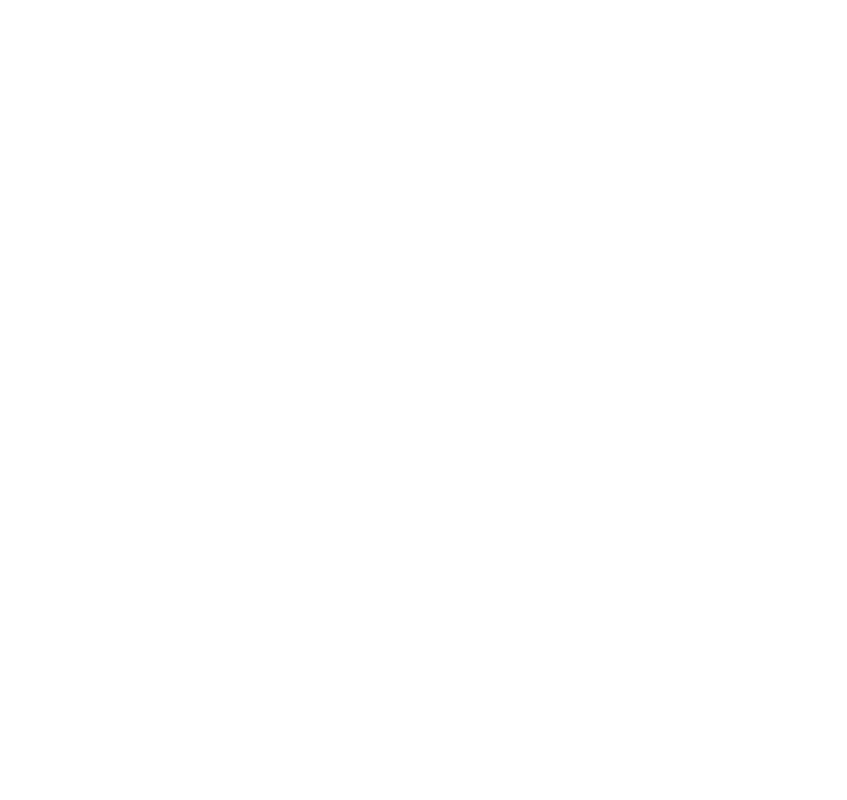
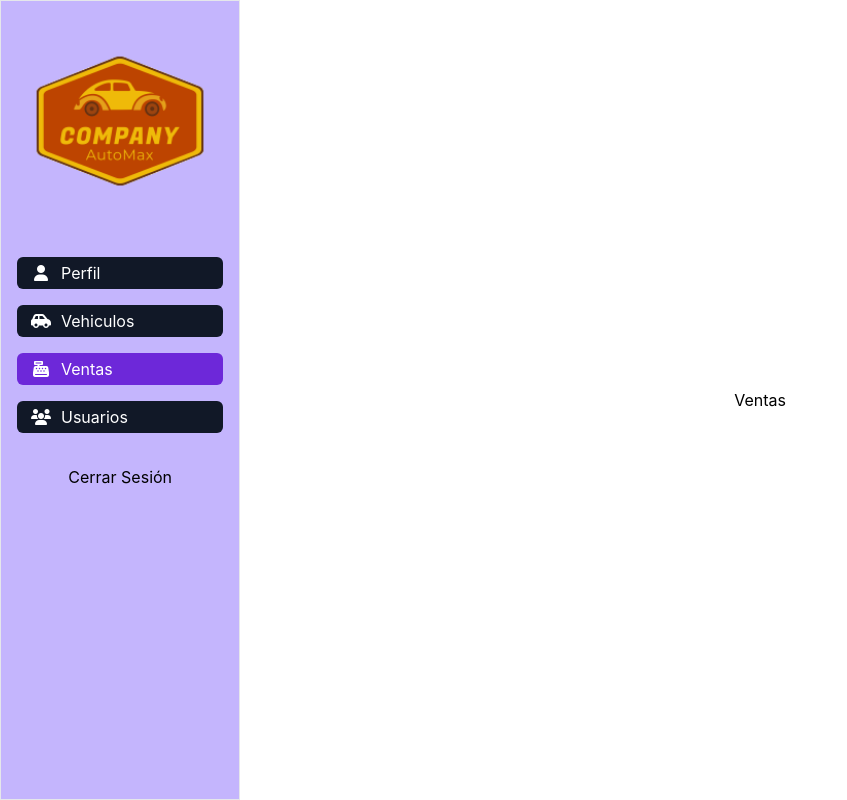
Before and after one commit to maxchz/concesionario-multimarca, a React (Create React App) app: page /admin/ventas in a window 1280 px wide. Before the commit this address had no page. Shown: the whole page, without its empty margins (0-847 px from the left). Built offline with nearby package versions, Linux system fonts and the light colour scheme.

Commit message:
agregar hook personalizado de useActiveRouter para modificar boton de acuerdo a pagina activa

```diff
--- a/src/App.jsx
+++ b/src/App.jsx
@@ -6,6 +6,7 @@
 import Index from 'pages/Index';
 import Clientes from 'pages/admin/Clientes';
 import Vehiculos from 'pages/admin/Vehiculos';
+import Ventas from 'pages/admin/Ventas';
 import Admin from 'pages/admin/index';
 import {darkModeContext} from 'context/darkMode';
 // import  'styles/responsive.css';
@@ -34,6 +35,8 @@
               <Route path='/admin' element={<Admin/>}/>
               <Route path='/admin/clientes' element={<Clientes/>}/>
               <Route path='/admin/vehiculos' element={<Vehiculos/>}/>
+              <Route path='/admin/ventas' element={<Ventas/>}/>
+
               <Route path='/' element={<Index/>} />
 
             </Routes>
--- a/src/components/Sidebar.jsx
+++ b/src/components/Sidebar.jsx
@@ -1,6 +1,8 @@
 import React from 'react';
 import {Link} from 'react-router-dom';
+import useActiveRoute from 'hooks/useActiveRoute';
 import ImagenLogo from 'components/ImagenLogo';
+
 
 
 
@@ -28,9 +30,13 @@
 };
 
 const Ruta =({icono,ruta,nombre})=> {
+
+
+  const isActive = useActiveRoute(ruta);
+
   return (
     <Link to={ruta}>
-      <button className="flex items-center p-1 my-4 bg-violet-700 text-white w-full rounded-md hover:bg-violet-900">
+      <button className={`flex items-center p-1 my-4 bg-${isActive?'violet-700':'gray-900'} text-white w-full rounded-md hover:bg-violet-900`}>
       <i className={`${icono} w-10`}></i> {nombre}</button>
 
     </Link>
--- /dev/null
+++ b/src/hooks/useActiveRoute.js
@@ -0,0 +1,21 @@
+import {useState,useEffect} from 'react';
+import {useLocation} from 'react-router-dom';
+
+const useActiveRoute = (ruta) => {
+    const location =useLocation();
+    const [isActive, setIsActive]=useState(false);
+
+    useEffect(()=>{
+        console.log(location,ruta);
+        if(location.pathname.includes(ruta)){
+          setIsActive(true);
+        }else{
+          setIsActive(false);
+        }
+      },[location,ruta]);
+
+  return (isActive);
+
+}
+
+export default useActiveRoute;
--- /dev/null
+++ b/src/pages/admin/Ventas.jsx
@@ -0,0 +1,12 @@
+import React from 'react'
+import PrivateLayout from 'layouts/PrivateLayout';
+
+const Ventas = () => {
+  return (
+    <PrivateLayout>
+      <div>Ventas</div>
+    </PrivateLayout>
+  )
+}
+
+export default Ventas;
```
Also changed, not shown: 1 other file (tests, documents, lock files or other folders).
